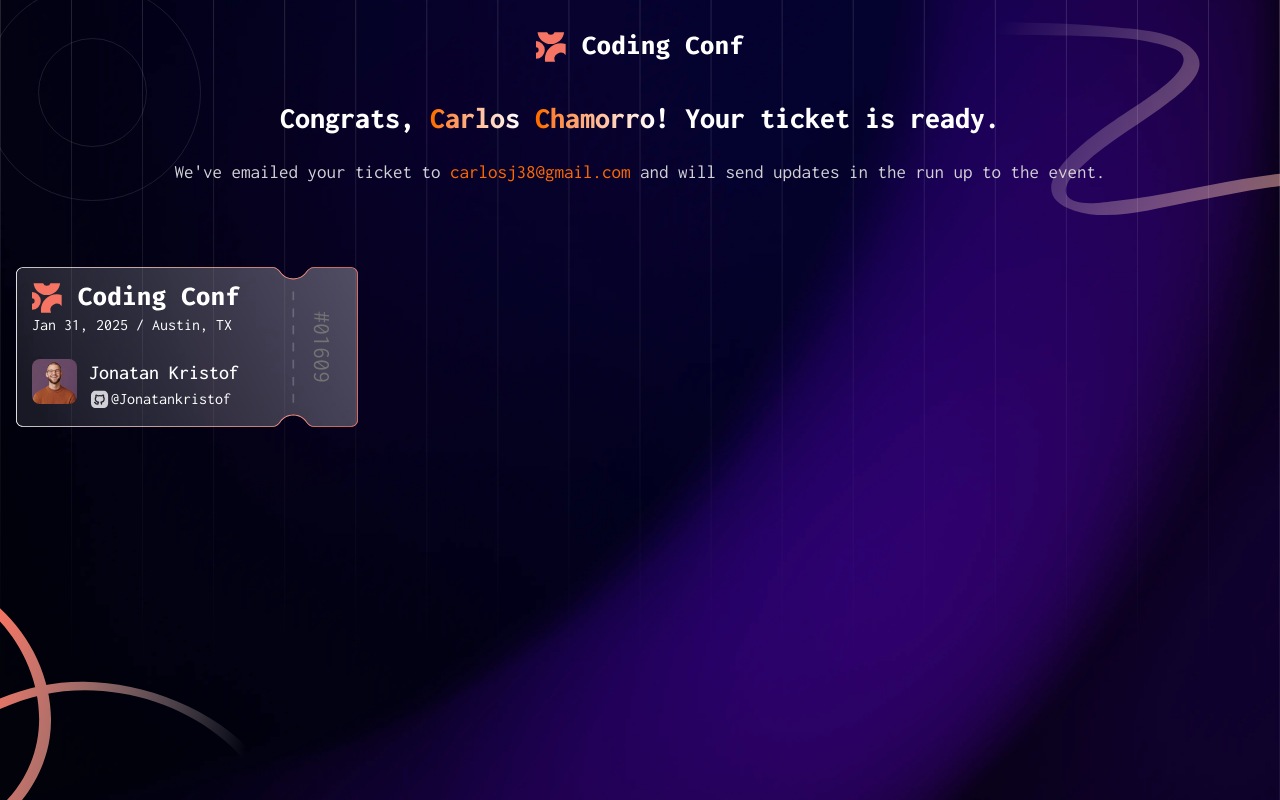
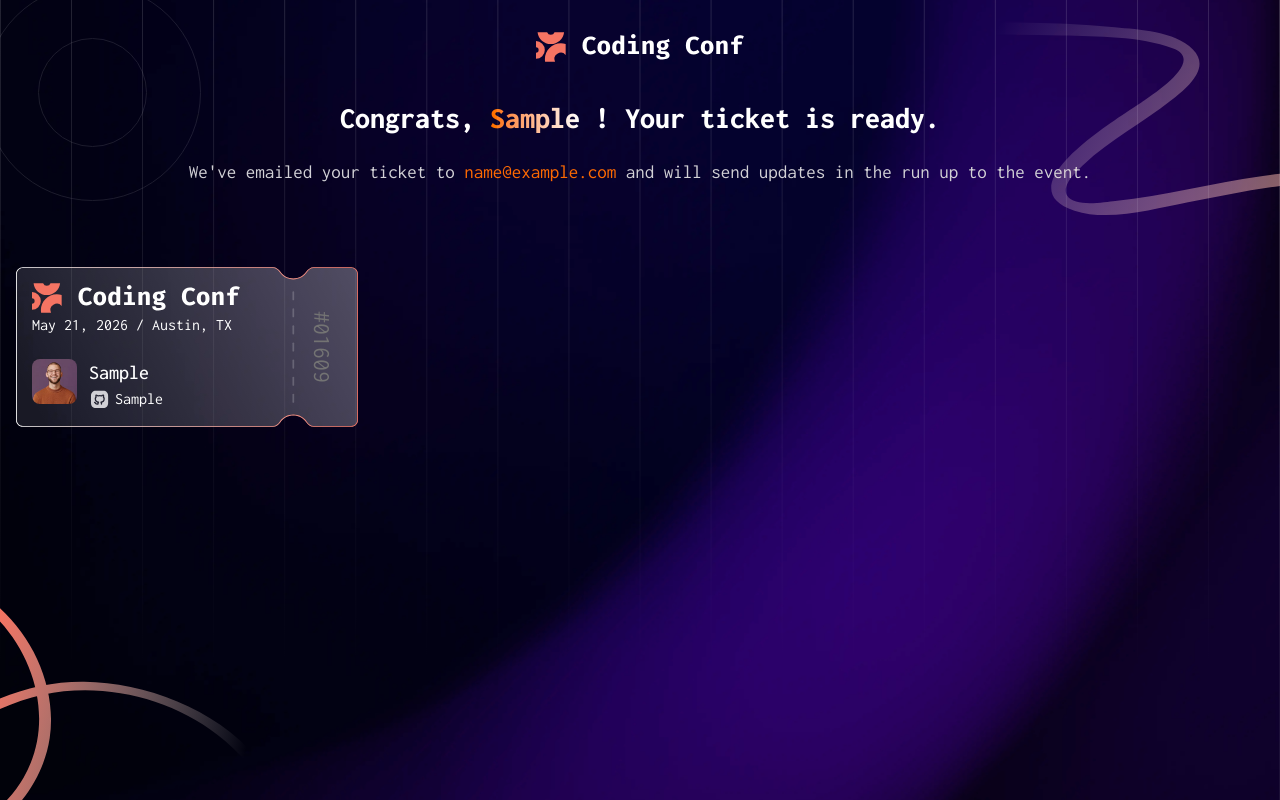
Before and after one commit to CarlosJairo/conference-ticket-generator, a React (Vite) app: page / in a window 1280 px wide. Both pictures are taken after typing "Sample", "name@example.com", "Sample" into the empty fields and a click on the button "Generate my ticket". Built offline with nearby package versions, Linux system fonts and the light colour scheme.

Commit message:
feat: add store

```diff
--- a/package.json
+++ b/package.json
@@ -14,7 +14,8 @@
     "react": "^19.2.6",
     "react-dom": "^19.2.6",
     "react-hook-form": "^7.76.0",
-    "tailwindcss": "^4.3.0"
+    "tailwindcss": "^4.3.0",
+    "zustand": "^5.0.13"
   },
   "devDependencies": {
     "@eslint/js": "^10.0.1",
--- a/src/components/molecules/Congrats/Congrats.tsx
+++ b/src/components/molecules/Congrats/Congrats.tsx
@@ -1,20 +1,27 @@
+import { useUserStore } from "../../../store/user";
+
 const Congrats = () => {
+  const { fullName, email } = useUserStore();
+
+  const name = fullName.split(" ")[0];
+  const lastName = fullName.split(" ")[1];
+
   return (
     <>
       <p className="text-[30px]/8 text-center font-extrabold mb-6 ">
         Congrats,{" "}
         <span className="bg-linear-to-r from-orange-500 to-Neutral-0 bg-clip-text text-transparent">
-          Carlos
+          {name}
         </span>{" "}
         <span className="bg-linear-to-r from-orange-500 to-Neutral-0 bg-clip-text text-transparent">
-          Chamorro
+          {lastName}
         </span>
         ! Your ticket is ready.
       </p>
       <p className="text-[19px] text-center mb-20 text-Neutral-300">
         We've emailed your ticket to{" "}
-        <span className="text-orange-500">carlosj38@gmail.com</span> and will
-        send updates in the run up to the event.
+        <span className="text-orange-500">{email}</span> and will send updates
+        in the run up to the event.
       </p>
     </>
   );
--- a/src/components/molecules/Ticket/Ticket.tsx
+++ b/src/components/molecules/Ticket/Ticket.tsx
@@ -1,9 +1,22 @@
+import { useUserStore } from "../../../store/user";
+
 const Ticket = () => {
+  const { fullName, githubUser } = useUserStore();
+
+  const currentDate = new Date();
+
+  const formattedDate = currentDate.toLocaleDateString("en-US", {
+    month: "short",
+    day: "numeric",
+    year: "numeric",
+  });
+
   return (
     <section className="h-40 w-85.5 flex flex-col justify-between p-4 bg-[url(/assets/images/pattern-ticket.svg)] bg-contain bg-no-repeat relative">
-      <div className="">
+      <div>
         <img src="/assets/images/logo-full.svg" alt="Logo" />
-        <p>Jan 31, 2025 / Austin, TX</p>
+
+        <p>{formattedDate} / Austin, TX</p>
       </div>
 
       <div className="flex gap-3">
@@ -14,10 +27,11 @@ const Ticket = () => {
         />
 
         <div>
-          <p className="text-xl font-medium">Jonatan Kristof</p>
-          <div className="flex">
+          <p className="text-xl font-medium">{fullName}</p>
+
+          <div className="flex gap-1">
             <img src="/assets/images/icon-github.svg" alt="Icon github" />
-            <p>@Jonatankristof</p>
+            <p>{githubUser}</p>
           </div>
         </div>
       </div>
--- a/src/components/organism/Form/Form.tsx
+++ b/src/components/organism/Form/Form.tsx
@@ -3,9 +3,10 @@ import Button from "../../atoms/button/Button";
 import TextInput from "../../molecules/TextInput/TextInput";
 import UploadInput from "../../molecules/UploadInput/UploadInput";
 import useShowTicket from "../../../hooks/useShowTicket/useShowTicket";
+import { useUserStore } from "../../../store/user";
 
 type Inputs = {
-  fullname: string;
+  fullName: string;
   email: string;
   githubUser: string;
 };
@@ -18,11 +19,18 @@ const Form = () => {
   } = useForm<Inputs>();
 
   const { setShowTicket } = useShowTicket();
+  const { setUser } = useUserStore();
 
   const sendForm: SubmitHandler<Inputs> = (data: Inputs) => {
-    console.log("send Form");
-    console.log(data);
+    const { fullName, email, githubUser } = data;
+
     setShowTicket(true);
+
+    setUser({
+      fullName,
+      email,
+      githubUser,
+    });
   };
 
   return (
@@ -35,9 +43,9 @@ const Form = () => {
         <TextInput
           label="Full name"
           placeholder="Jonathan Kirstof"
-          {...register("fullname", { required: "Full name is required" })}
-          isError={errors.fullname?.type === "required"}
-          errorMessage={errors.fullname?.message}
+          {...register("fullName", { required: "Full name is required" })}
+          isError={errors.fullName?.type === "required"}
+          errorMessage={errors.fullName?.message}
         />
         <TextInput
           label="Email address"
--- /dev/null
+++ b/src/store/user.ts
@@ -0,0 +1,21 @@
+import { create } from "zustand";
+interface UserData {
+  fullName: string;
+  email: string;
+  githubUser: string;
+}
+interface User extends UserData {
+  setUser: (user: UserData) => void;
+}
+
+export const useUserStore = create<User>()((set) => ({
+  fullName: "",
+  email: "",
+  githubUser: "",
+  setUser: (user: UserData) =>
+    set(() => ({
+      fullName: user.fullName,
+      email: user.email,
+      githubUser: user.githubUser,
+    })),
+}));
```
Also changed, not shown: 1 other file (tests, documents, lock files or other folders).
